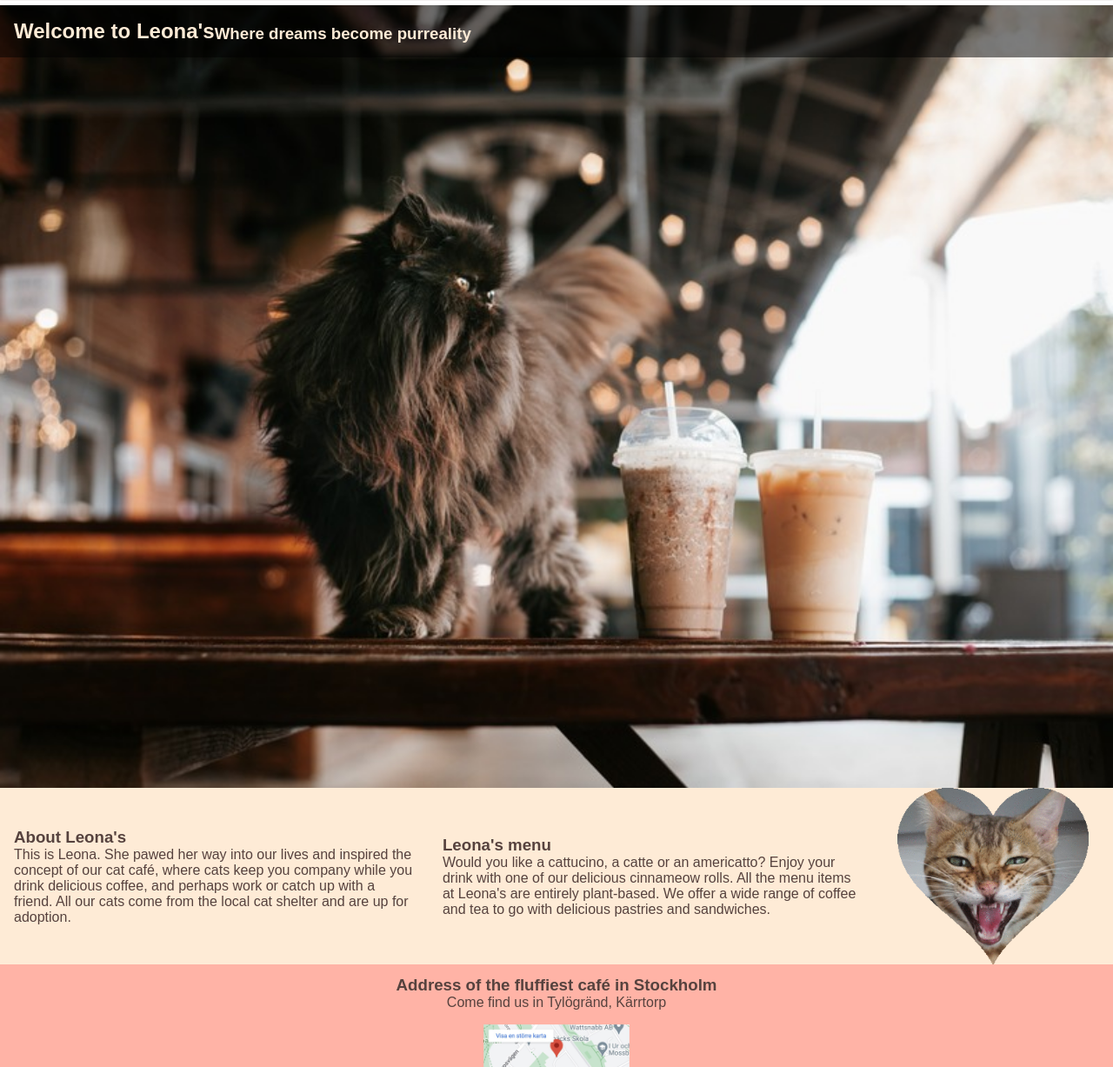
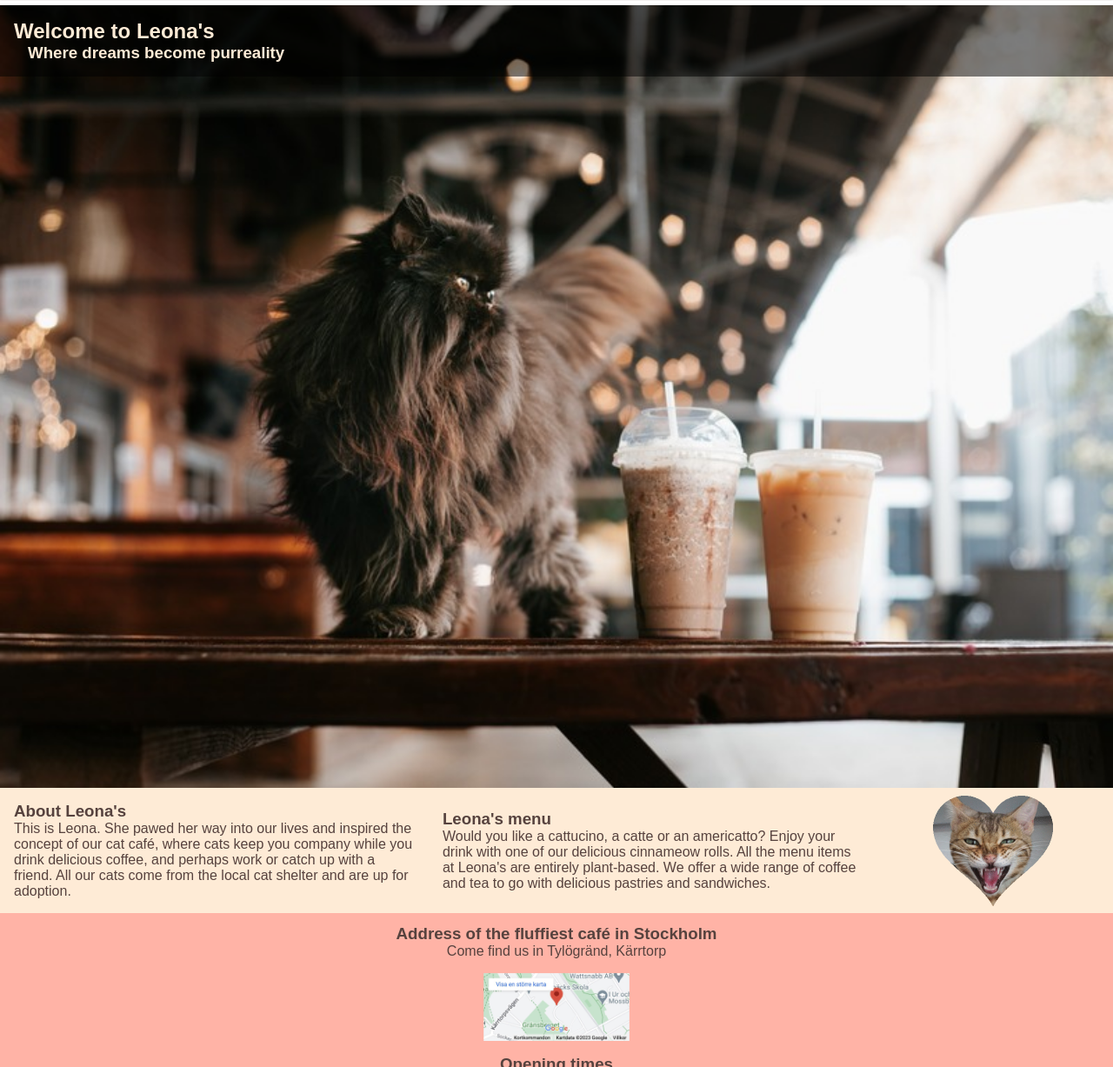
Before and after one commit to Ikayherce/Leonascatcafe, a plain HTML site: page index.html in a window 1280 px wide. Shown: the part 73-1300 px from the top of the page at 87% size. Drawn offline with Linux system fonts and the light colour scheme; a web font is replaced by a local one.

Commit message:
make leonaabout picture centered adding styles

```diff
--- a/assets/css/style.css
+++ b/assets/css/style.css
@@ -84,7 +84,6 @@ nav {
 /* Main content */
 main {
     background-color: #FEEBD6;
-    /* Make main element take up any surplus space to push footer down */
     flex: 1 0 auto;
     margin-top: 47px;
 }
@@ -98,16 +97,19 @@ main {
     position: relative;
 }
 
+#hero-sub-heading {
+    padding-left: 1rem;
+}
+
 #cover-text {
     color:#FEEBD6;
     font-family: 'Tilt Neon', sans-serif;
     padding: 1rem;
-    /*background color to make text visible against image*/
     background-color: rgba(0, 0, 0, 0.5);
-   /*trying to move text to bottom of image not working*/
+   /*trying to move text to bottom of image not working
     display:flex;
     align-items: flex-end;
-    align-content: flex-end;
+    align-content: flex-end;*/
 }
 
 .about {
@@ -123,9 +125,15 @@ main {
     padding:1rem;
 }
 
+#leonaabout-div {
+    display:flex;
+    justify-content:center;
+    align-items:center;
+}
+
 #leonaabout {
     margin: auto;
-    width:80%;
+    width: 50%;
 }
 
 /* Footer */
--- a/index.html
+++ b/index.html
@@ -42,7 +42,7 @@
         <section id="hero">
             <div id="cover-text">
                 <h2>Welcome to Leona's</h2>
-                <h3>Where dreams become purreality</h3>
+                <h3 id="hero-sub-heading">Where dreams become purreality</h3>
             </div>
         </section>
     <!--'About' section-->
@@ -51,7 +51,7 @@
                     <h3>About Leona's</h3>
                     <p>This is Leona. She pawed her way into our lives and inspired the concept of our cat café, where cats keep you company while you drink delicious coffee, and perhaps work or catch up with a friend. All our cats come from the local cat shelter and are up for adoption. </p>
                 </div>
-                <div>
+                <div id="leonaabout-div">
                     <img id="leonaabout" src="assets/images/leonaabout.png" alt="Portrait of a beautiful bengal cat meowing">
                 </div>
                 <div class="abouttext">
```
